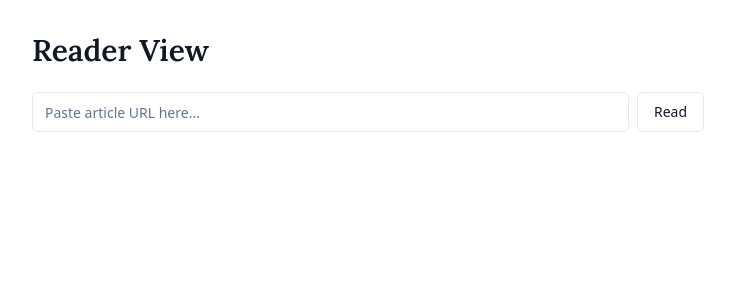
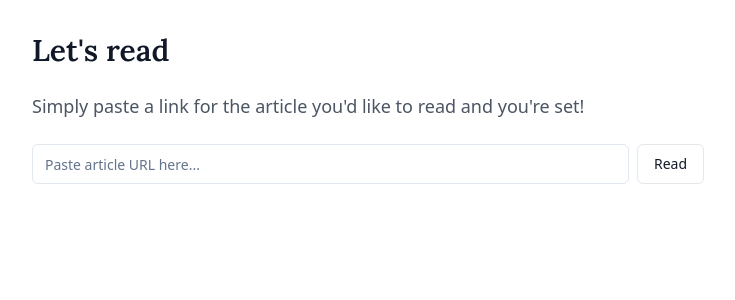
Before and after one commit to satishpatchipulusu/thinq, a React (Vite) app: page / in a window 1280 px wide. Shown: the top 300 px of the page, without its empty margins (272-1007 px from the left). Built offline with nearby package versions, Linux system fonts and the light colour scheme.

Commit message:
Add article reader instructions
Display instructions to the user.

```diff
--- a/src/components/ArticleReader.tsx
+++ b/src/components/ArticleReader.tsx
@@ -46,7 +46,8 @@ const ArticleReader = () => {
     <div className="min-h-screen bg-white p-4 md:p-8">
       <div className="max-w-2xl mx-auto space-y-12">
         <div className="space-y-6">
-          <h1 className="font-lora text-3xl font-semibold text-gray-900">Reader View</h1>
+          <h1 className="font-lora text-3xl font-semibold text-gray-900">Let's read</h1>
+          <p className="text-gray-600 text-lg">Simply paste a link for the article you'd like to read and you're set!</p>
           <div className="flex gap-2">
             <Input
               type="url"
```
